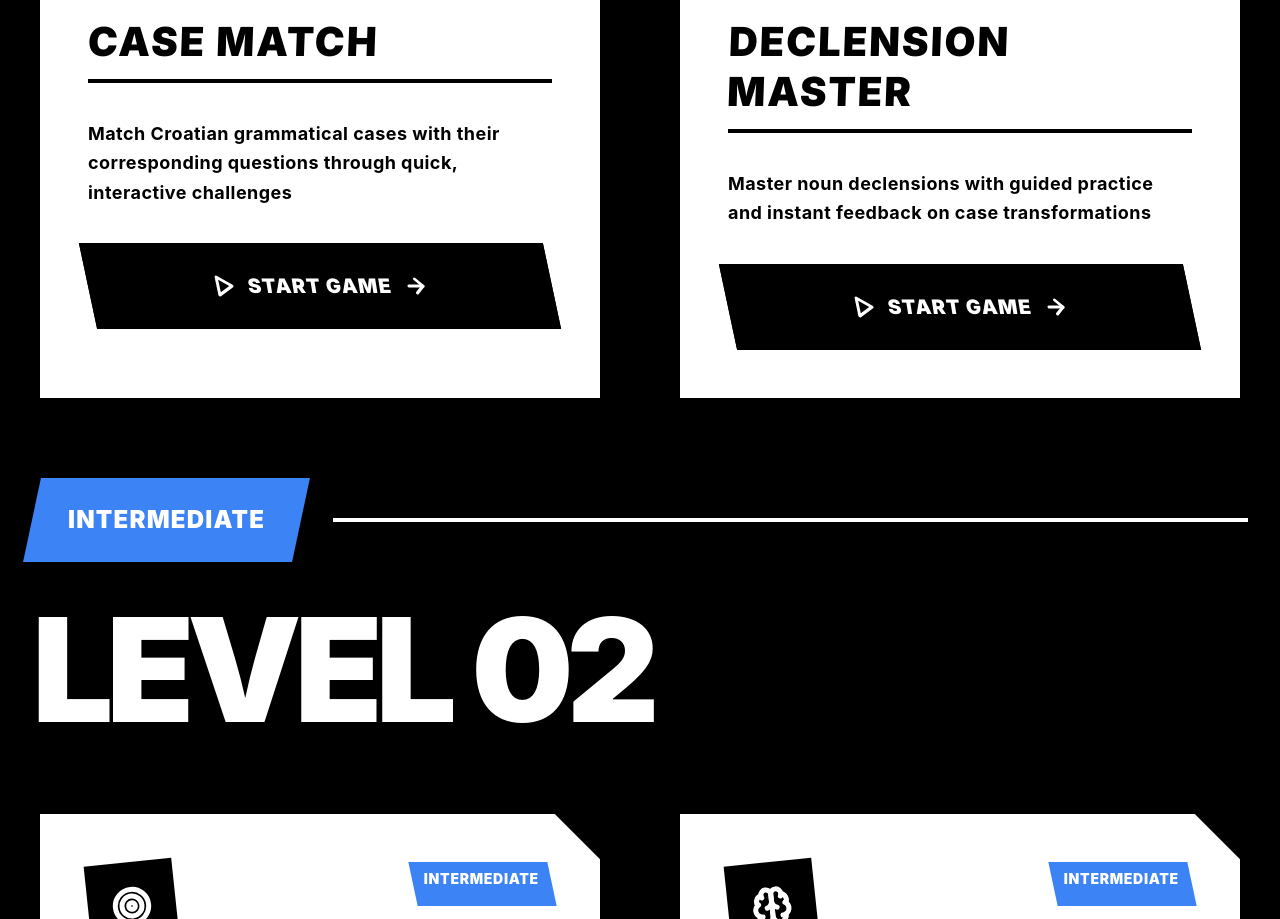
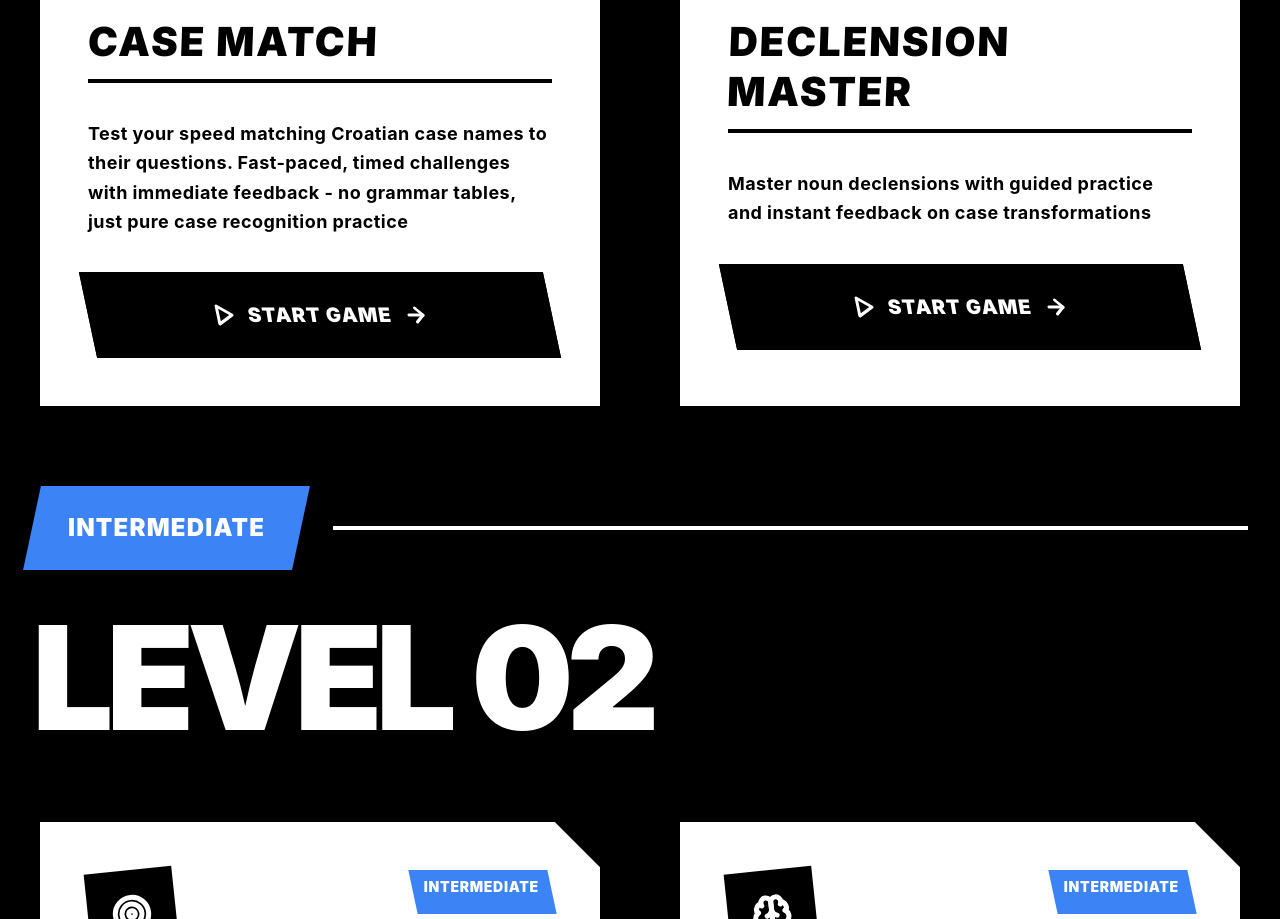
Before and after one commit to UncleDanCast/padezi-play-lab, a React (Vite) app: page / in a window 1280 px wide. Shown: the part 1109-2028 px from the top of the page. Built offline with nearby package versions, Linux system fonts and the light colour scheme.

Commit message:
Refine game description
Improve the description for the "Case Match" game to better reflect its purpose and gameplay.

```diff
--- a/src/components/PadeziLandingPage.tsx
+++ b/src/components/PadeziLandingPage.tsx
@@ -18,7 +18,7 @@ export const PadeziLandingPage = () => {
     {
       id: 'case-match',
       title: 'Padež Povezivanje',
-      description: 'Match Croatian grammatical cases with their corresponding questions through quick, interactive challenges',
+      description: 'Test your speed matching Croatian case names to their questions. Fast-paced, timed challenges with immediate feedback - no grammar tables, just pure case recognition practice',
       difficulty: 'Beginner',
       icon: 'book-open'
     },
```
